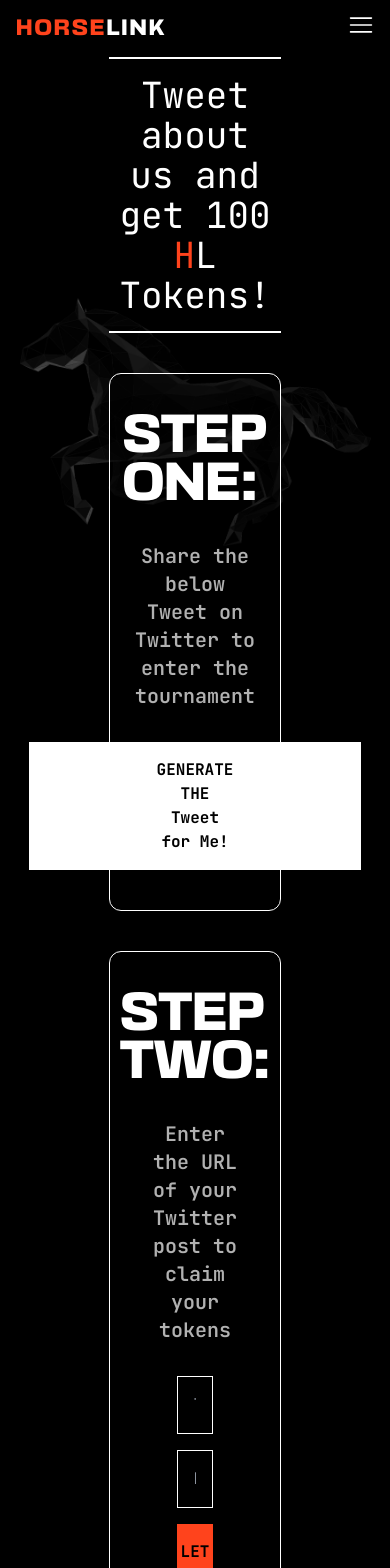
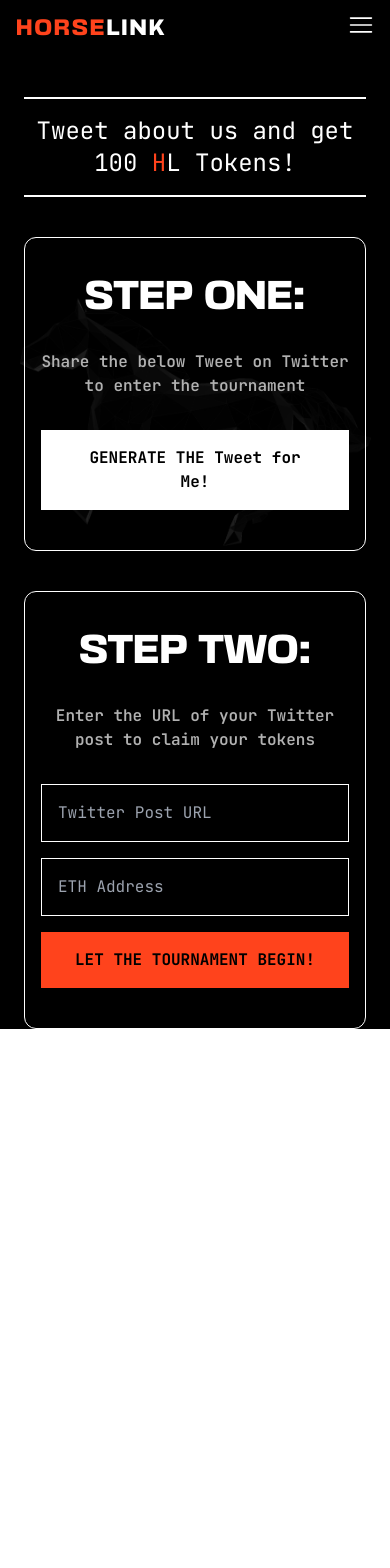
Before and after one commit to horse-link/horse-link-home, a React (Vite) app: page /register in a window 390 px wide. Shown: the top 1568 px of the page. After the commit the page ends 1029 px from the top, so only its background shows below. Built offline with nearby package versions, Linux system fonts and the light colour scheme; what tailwind-heropatterns, wagmi would draw is missing.

Commit message:
feat: mobile registe rpage

```diff
--- a/src/pages/Register.tsx
+++ b/src/pages/Register.tsx
@@ -84,18 +84,20 @@ const Register: React.FC = () => {
         />
       </div>
 
-      <div className="relative z-40 flex w-full flex-col items-center gap-y-10 px-[28%]">
-        <p className="w-full border-y-2 border-hl-primary py-4 text-center text-4xl">
+      <div className="relative z-40 flex w-full flex-col items-center gap-y-10 px-6 pt-10 lg:px-[28%] lg:pt-0">
+        <p className="w-full border-y-2 border-hl-primary py-4 text-center text-2xl lg:text-4xl">
           Tweet about us and get 100{" "}
           <span className="text-hl-secondary">H</span>L Tokens!
         </p>
-        <div className="flex w-full flex-col items-center gap-y-8 rounded-xl border border-hl-primary bg-hl-background/50 py-10 px-12">
-          <h2 className="font-basement text-5xl">STEP ONE:</h2>
-          <p className="text-center text-xl font-semibold text-hl-tertiary">
+        <div className="flex w-full flex-col items-center gap-y-8 rounded-xl border border-hl-primary bg-hl-background/50 py-10 px-4 lg:px-12">
+          <h2 className="text-center font-basement text-4xl lg:text-5xl">
+            STEP ONE:
+          </h2>
+          <p className="text-center font-semibold text-hl-tertiary lg:text-xl">
             Share the below Tweet on Twitter to enter the tournament
           </p>
           <a
-            className="block bg-hl-primary px-32 py-4 text-center font-bold text-hl-background transition-all duration-100 hover:scale-[1.05]"
+            className="block bg-hl-primary px-8 py-4 text-center font-bold text-hl-background transition-all duration-100 hover:scale-[1.05] lg:px-32"
             href={`https://twitter.com/intent/tweet?text=${encodeURIComponent(
               constants.text.TWEET
             )}`}
@@ -105,14 +107,16 @@ const Register: React.FC = () => {
             GENERATE THE Tweet for Me!
           </a>
         </div>
-        <div className="flex w-full flex-col items-center gap-y-8 rounded-xl border border-hl-primary bg-hl-background/50 py-10 px-12">
-          <h2 className="font-basement text-5xl">STEP TWO:</h2>
-          <p className="text-center text-xl font-semibold text-hl-tertiary">
+        <div className="flex w-full flex-col items-center gap-y-8 rounded-xl border border-hl-primary bg-hl-background/50 py-10 px-4 lg:px-12">
+          <h2 className="text-center font-basement text-4xl lg:text-5xl">
+            STEP TWO:
+          </h2>
+          <p className="text-center font-semibold text-hl-tertiary lg:text-xl">
             Enter the URL of your Twitter post to claim your tokens
           </p>
           <form
             onSubmit={submitForm}
-            className="flex w-full flex-col items-center gap-y-4 px-[25%]"
+            className="flex w-full flex-col items-center gap-y-4 lg:px-[25%]"
           >
             <input
               className="w-full border border-hl-primary bg-hl-background p-4 !outline-none !ring-0"
```
